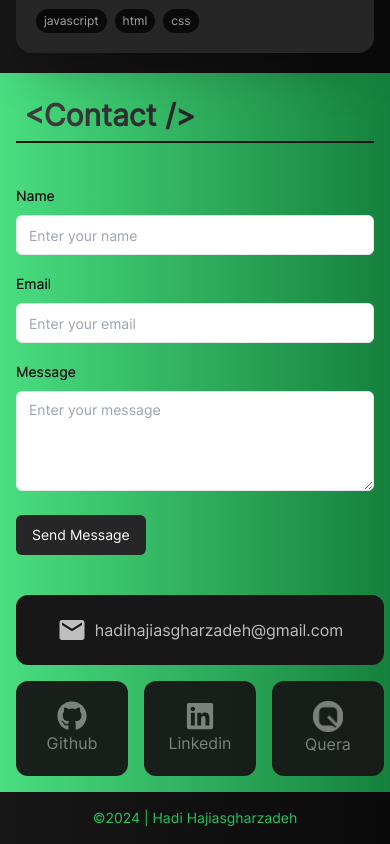
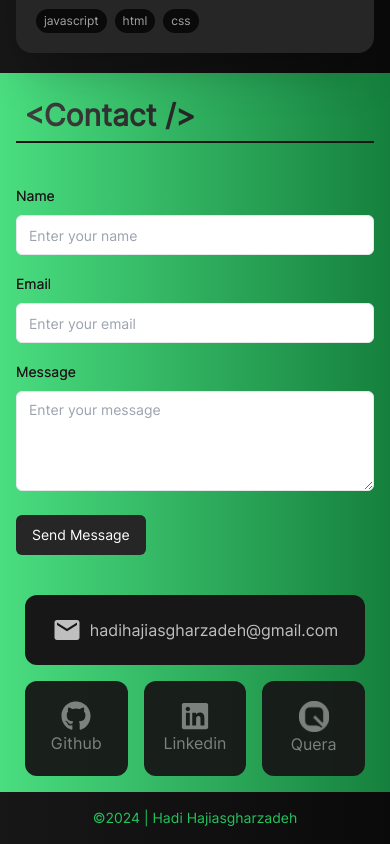
Before and after one commit to hadihaz/portfolio, a Next.js app: page / in a window 390 px wide. Shown: the part 4379-5223 px from the top of the page. Built offline with nearby package versions, Linux system fonts and the light colour scheme.

Commit message:
edit contact style

```diff
--- a/components/contact.tsx
+++ b/components/contact.tsx
@@ -93,7 +93,7 @@ export default function Contact() {
             </button>
           </form>
         </div>
-        <div className="space-y-4 max-w-[400px] mt-10 text-transparent text-white">
+        <div className="space-y-4 max-w-[340px] lg:max-w-[400px] mt-10 text-transparent text-white">
           <div className="bg-neutral-900 rounded-xl p-5 text-base flex justify-center items-center">
             <span className="flex gap-2 items-center cursor-pointer hover:text-neutral-100 hover:scale-105 duration-200 brightness-75 hover:brightness-100">
               <MdEmail size={30} />
```
